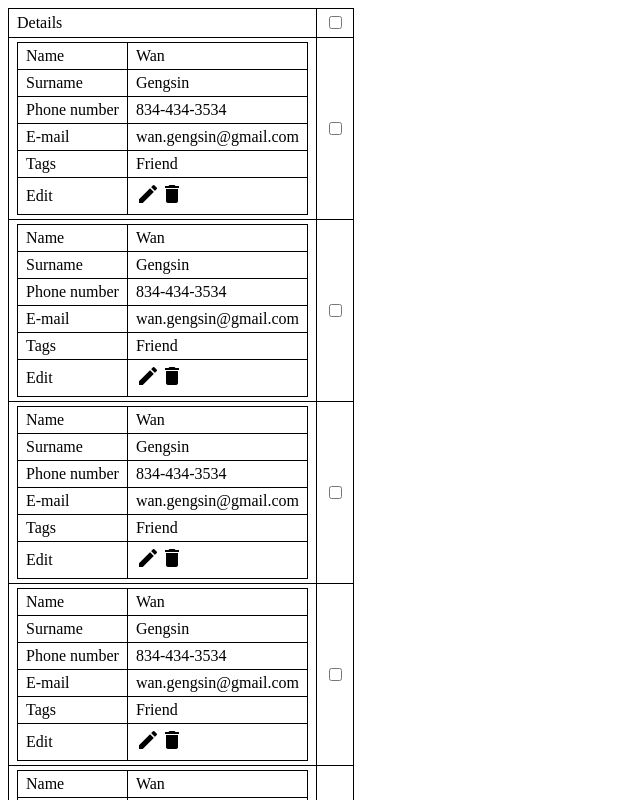
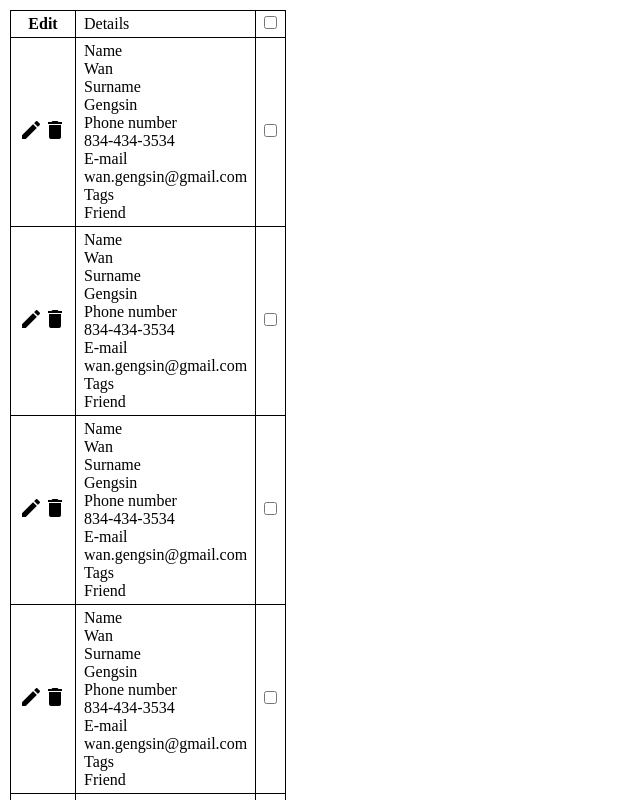
Before and after one commit to lebbe/pocota, a React (Vite) app: page / in a window 1280 px wide. Shown: the top 800 px of the page, without its empty margins (0-640 px from the left). Built offline with nearby package versions, Linux system fonts and the light colour scheme.

Commit message:
Use definition list for the rotated table view.

```diff
--- a/src/App.css
+++ b/src/App.css
@@ -1,3 +1,12 @@
+* {
+  margin: 0;
+  padding: 0;
+}
+
+body {
+  margin: 10px;
+}
+
 table {
   border-spacing: 0;
   border-collapse: collapse;
--- a/src/App.tsx
+++ b/src/App.tsx
@@ -57,7 +57,7 @@ function ContactsTable({ mobile }: { mobile: boolean }) {
           <Th>Phone number</Th>
           <Th>E-mail</Th>
           <Th>Tags</Th>
-          <Th>Edit</Th>
+          <Th front>Edit</Th>
         </Tr>
       </Thead>
       <Tbody>
--- a/src/PTable.tsx
+++ b/src/PTable.tsx
@@ -177,9 +177,7 @@ export function Tr(props: TrProps) {
       <tr {...props}>
         {front != null && <td>{front}</td>}
         <td>
-          <table>
-            <tbody>{props.children}</tbody>
-          </table>
+          <dl>{props.children}</dl>
         </td>
         {back.map((content, i) => (
           <td key={i}>{content}</td>
@@ -257,10 +255,10 @@ export function Td(props: TdProps) {
       return null
     }
     return (
-      <tr>
-        <td>{headerElement}</td>
-        <td {...props} />
-      </tr>
+      <div>
+        <dt>{headerElement}</dt>
+        <dd {...props} />
+      </div>
     )
   }
 
```
